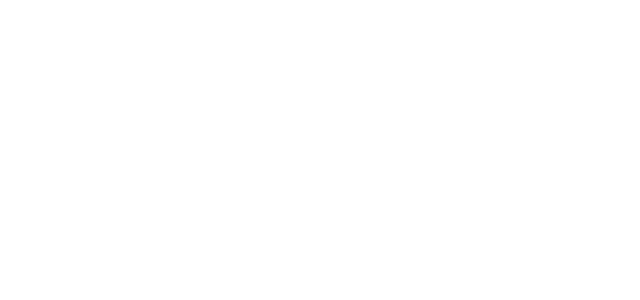
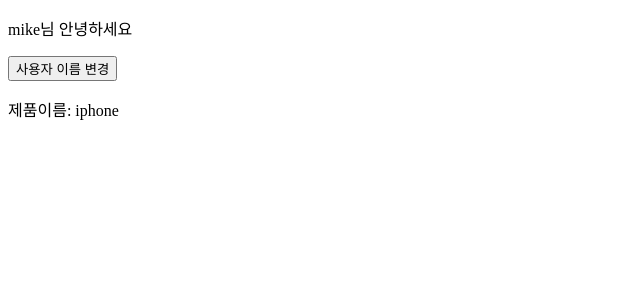
Before and after one commit to mjkang0987/react-study, a React (Create React App) app in the folder example/cra/: page / in a window 1280 px wide. Shown: the top 300 px of the page, without its empty margins (0-640 px from the left). Built offline with nearby package versions, Linux system fonts and the light colour scheme.

Commit message:
[섹션6] 리덕스 소개
- context / redux 비교 예제 추가

#27-20201114

```diff
--- a/example/cra/src/App.jsx
+++ b/example/cra/src/App.jsx
@@ -1,8 +1,10 @@
 import React from 'react';
+import Redux from './Redux';
 
 const App = () => {
   return (
     <div>
+      <Redux/>
     </div>
   )
 }
--- /dev/null
+++ b/example/cra/src/Redux.jsx
@@ -0,0 +1,60 @@
+import React from 'react';
+import { Provider, useDispatch, useSelector } from 'react-redux';
+import { createStore } from 'redux';
+
+const Redux = () => {
+  return (
+    <div>
+      <Provider store={store}>
+        <User />
+        <Product />
+      </Provider>
+    </div>
+  );
+};
+
+const INITIAL_STATE = {
+  user: {name: 'mike'},
+  product: {name: 'iphone'}
+}
+
+const reducer = (state = INITIAL_STATE, action) => {
+  switch (action.type) {
+    case 'setUserName':
+      return {
+        ...state,
+        user: {...state.user, name: action.name}
+      }
+
+    default:
+      return state;
+  }
+}
+
+const store = createStore(reducer);
+const User = _ => {
+  console.log('user render');
+  const user = useSelector(state => state.user);
+  const dispatch = useDispatch();
+  return (
+    <div>
+      <p>{`${user.name}님 안녕하세요`}</p>
+      <button
+        onClick={() => dispatch({type: 'setUserName', name: 'john'})}
+      >사용자 이름 변경</button>
+    </div>
+  )
+}
+
+const Product = _ => {
+  console.log('product render');
+  const product = useSelector(state => state.product);
+  return (
+    <div>
+      <p>{`제품이름: ${product.name}`}</p>
+    </div>
+  )
+}
+
+
+export default Redux;
```
Also changed, not shown: example/cra/src/Context.jsx (added, +56 -0 lines).
